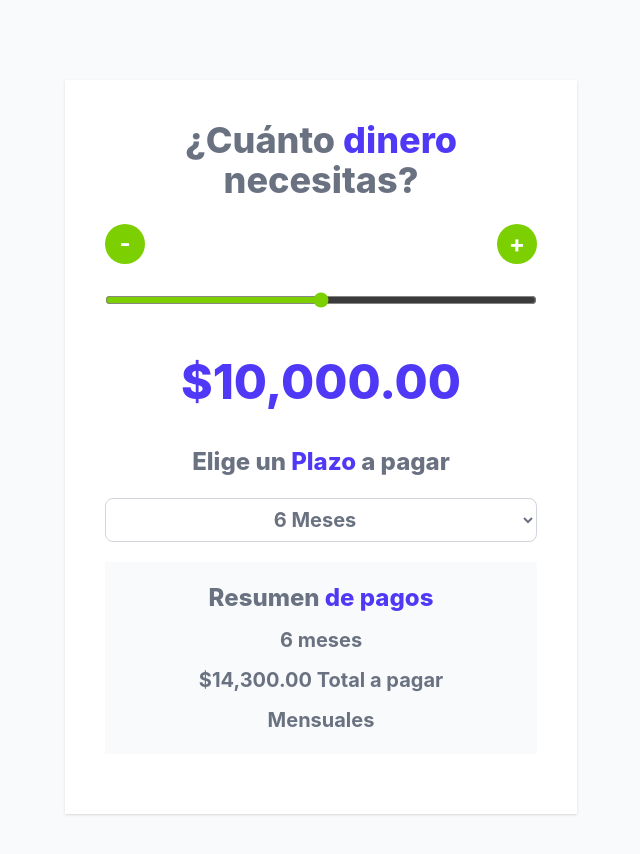
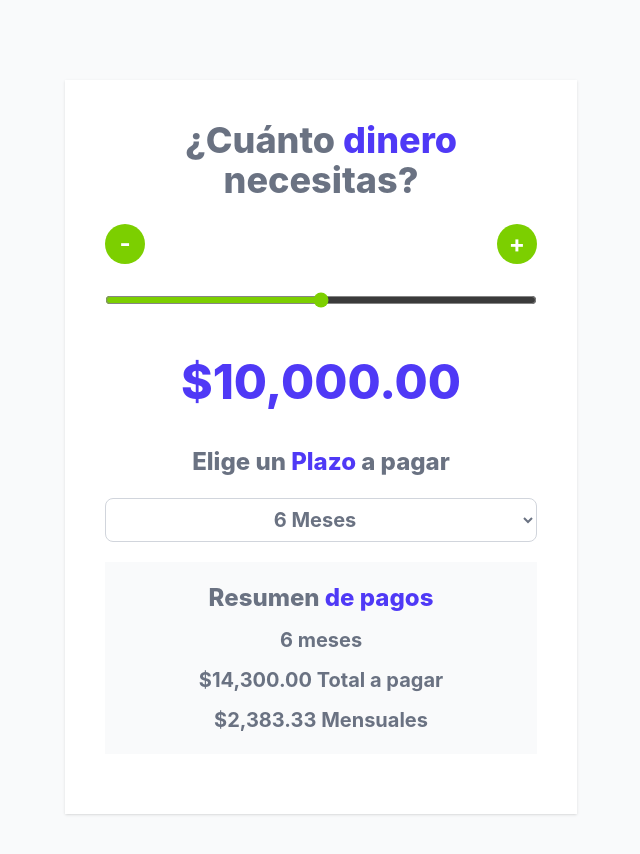
Before and after one commit to developer-ortega/cotizador-prestamos-react, a React (Vite) app: page / in a window 1280 px wide. Shown: the top 854 px of the page, without its empty margins (319-959 px from the left). Built offline with nearby package versions, Linux system fonts and the light colour scheme.

Commit message:
Calcular pago mensual

```diff
--- a/src/App.jsx
+++ b/src/App.jsx
@@ -10,13 +10,19 @@
   const [cantidad, setCantidad] = useState(10000);
   const [meses, setMeses] = useState(6);
   const [total, setTotal] = useState(0);
+  const [pago, setPago] = useState(0);
 
   // Se ejecuta despues del render cada vez que cambian cantidad o meses
-  // recalcula el total a pagar
   useEffect(() => {
+    // Calcular el total a pagar
     const resultado = calcularTotalPagar(cantidad, meses);
     setTotal(resultado);
   }, [cantidad, meses])
+
+  useEffect(() => {
+    // Calcular el pago mensual
+    setPago(total / meses);
+  }, [total])
 
   // Variables normales - STEP = Saltos en 100 - MIN = Mínimo en 0 - MAX = Cantidad máxima de 20000
   const MIN = 0;
@@ -103,7 +109,7 @@
         </h2>
         <p className='text-xl text-gray-500 text-center font-bold'>{meses} meses</p>
         <p className='text-xl text-gray-500 text-center font-bold'>{formatearDinero(total)} Total a pagar</p>
-        <p className='text-xl text-gray-500 text-center font-bold'>Mensuales</p>
+        <p className='text-xl text-gray-500 text-center font-bold'>{formatearDinero(pago)} Mensuales</p>
       </div>
 
     </div>
```
